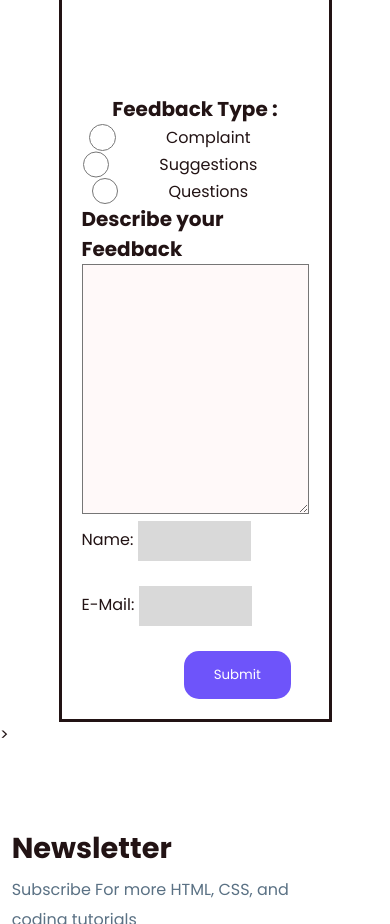
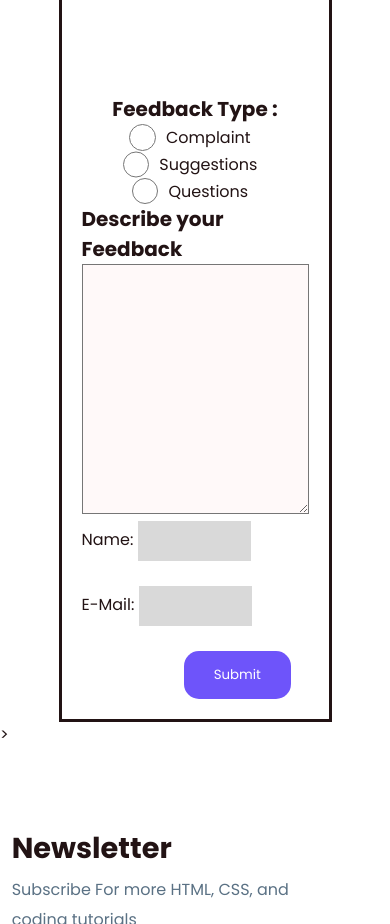
Before and after one commit to Ahmed-Rokenddine/Travigo-website-project, a plain HTML site: page Deuxieme livrable/Contact us.html in a window 390 px wide. Shown: the part 2840-3764 px from the top of the page. Drawn offline with nearby package versions, Linux system fonts and the light colour scheme.

Commit message:
More update to phone version

```diff
--- a/Deuxieme livrable/css/style.css
+++ b/Deuxieme livrable/css/style.css
@@ -249,7 +249,7 @@ header.sticky{
 .ilmi {
 	display: flex;
 	align-items: center;
-	justify-content: space-between;
+	justify-content: space-around;
 	gap: 50px;
 
 }
@@ -615,6 +615,9 @@ textarea{
 	.adabi{
 		flex-direction: column;
 	}
+	.ilmi{
+		gap: 10px;
+	}
 }
 
 @media (max-width: 575px){
```
